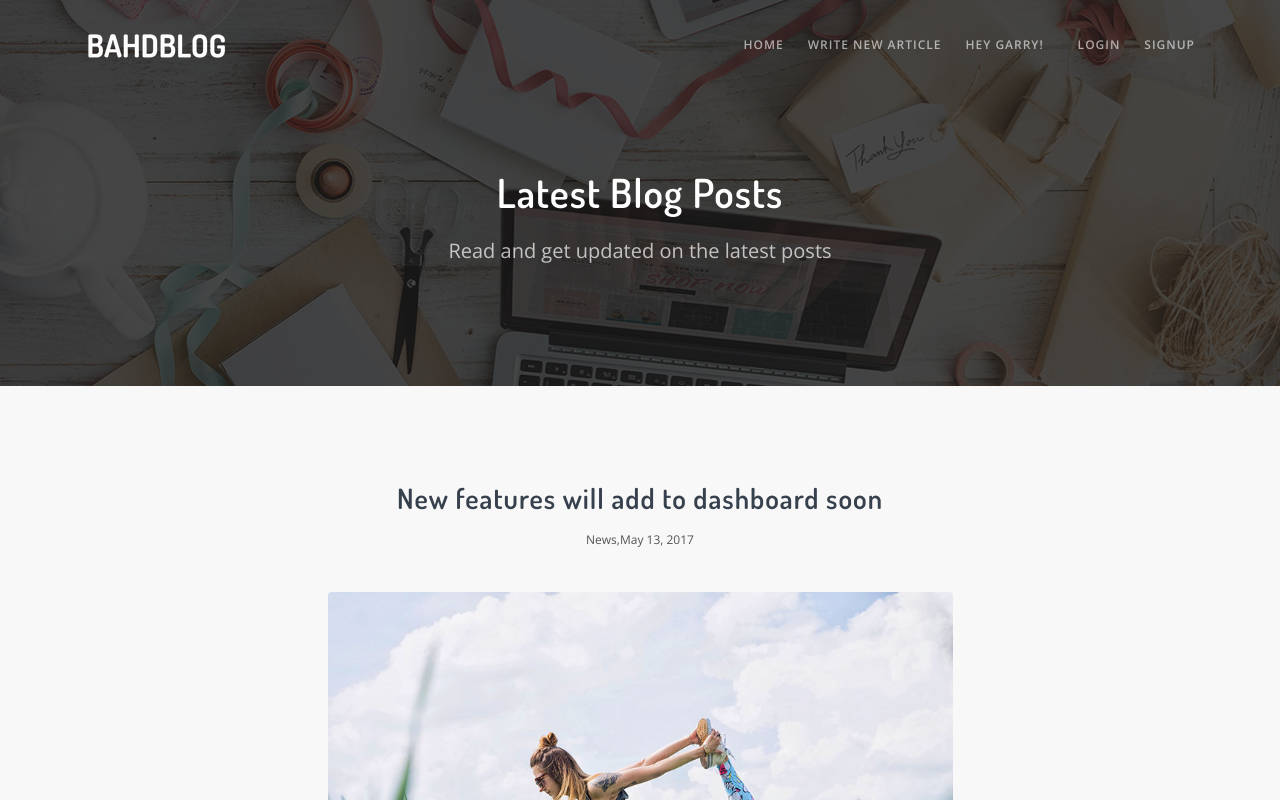
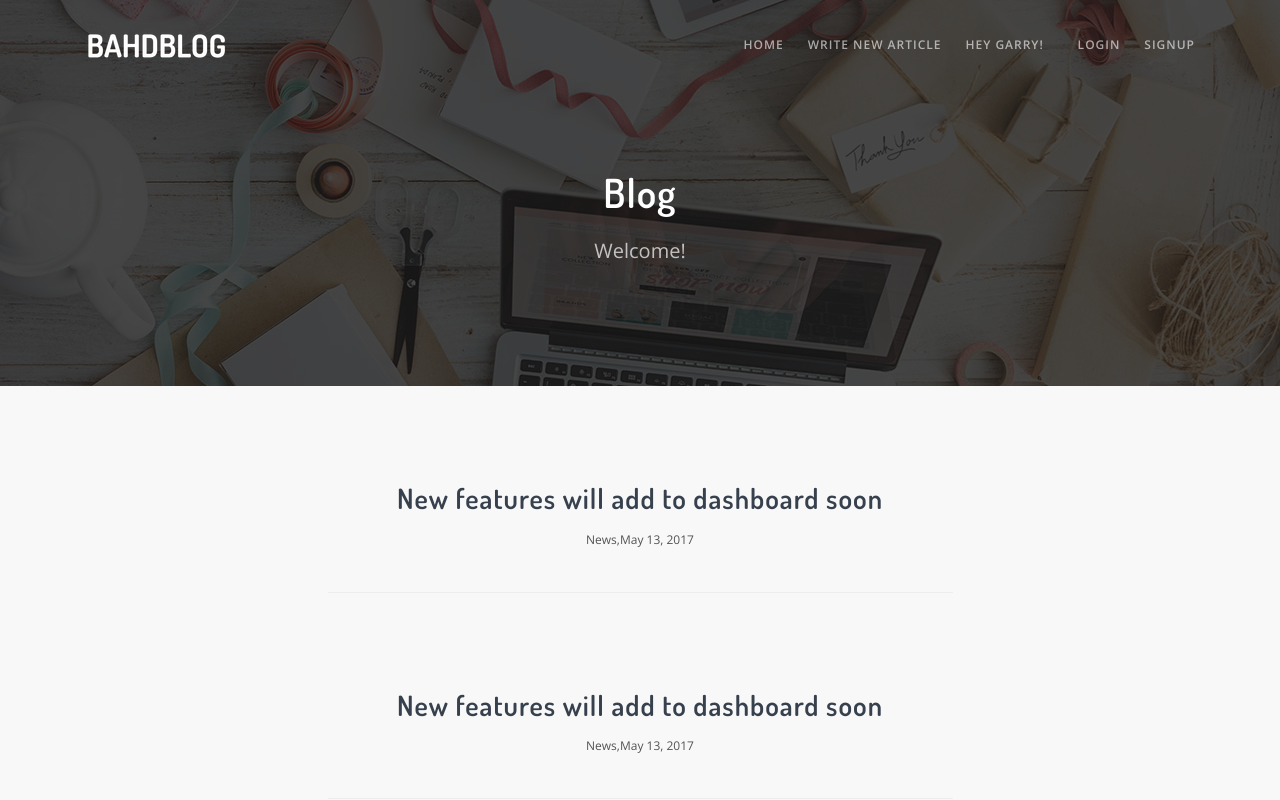
Before and after one commit to dbgusrb12/react-app-frontend, a React (Create React App) app: page / in a window 1280 px wide. Shown: the top 800 px of the page. Built offline with nearby package versions, Linux system fonts and the light colour scheme; a web font is replaced by a local one.

Commit message:
코드 정리

```diff
--- a/src/components/Article/index.js
+++ b/src/components/Article/index.js
@@ -13,7 +13,7 @@ const Article = () => {
           <time>May 13, 2017</time>
         </div>
       </header>
-  <a href="blog-single.html">
+      {/* <a href="blog-single.html">
         <img className="rounded" src="assets/img/blog-1.jpg" alt="..." />
       </a>
       <div className="card-block">
@@ -24,7 +24,7 @@ const Article = () => {
         <p className="text-center mt-40">
           <Link className="btn btn-primary btn-round" to="/article/some-title-slug">Read more</Link>
         </p>
-  </div>
+      </div> */}
     </article>
 
   );
--- a/src/components/SingleArticle/index.js
+++ b/src/components/SingleArticle/index.js
@@ -11,7 +11,7 @@ const SingleArticle = () => {
           <p className="opacity-70">News</p>
           <br />
           <h1 className="display-4 hidden-sm-down">We've just passed 1,000 customers!</h1>
-          <h1 className="hidden-md-up">We've just passed 1,000 customers!</h1>
+          {/* <h1 className="hidden-md-up">We've just passed 1,000 customers!</h1> */}
           <br />
           <br />
           <p>
--- a/src/components/Welcome/index.js
+++ b/src/components/Welcome/index.js
@@ -7,8 +7,8 @@ const Welcome = () => {
     <div>
       <Banner
       backgroundImage="url(assets/img/bg-gift.jpg)"
-      title="Latest Blog Posts"
-      subtitle="Read and get updated on the latest posts"
+      title="Blog"
+      subtitle="Welcome!"
       />
 
       <main className="main-content bg-gray">
```
Also changed, not shown: 1 other file (tests, documents, lock files or other folders). Lines whose indentation alone changed are shown as unchanged.
